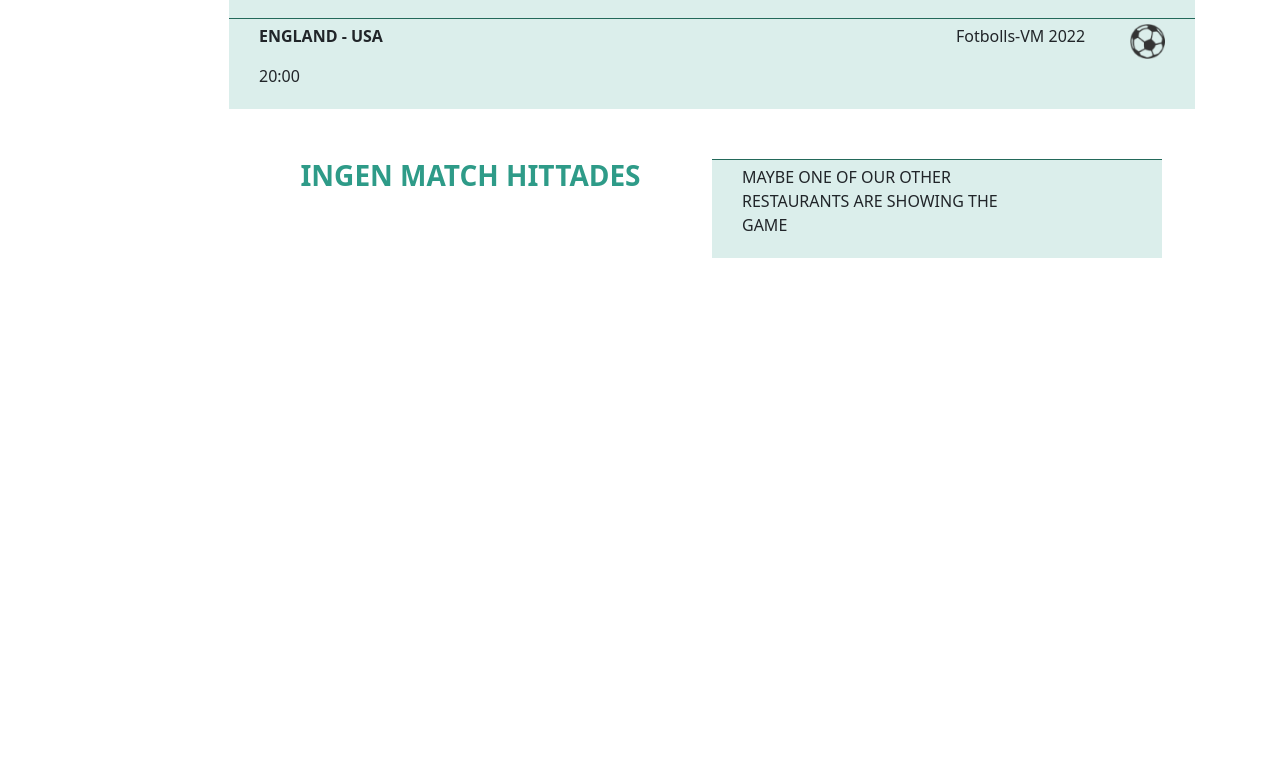
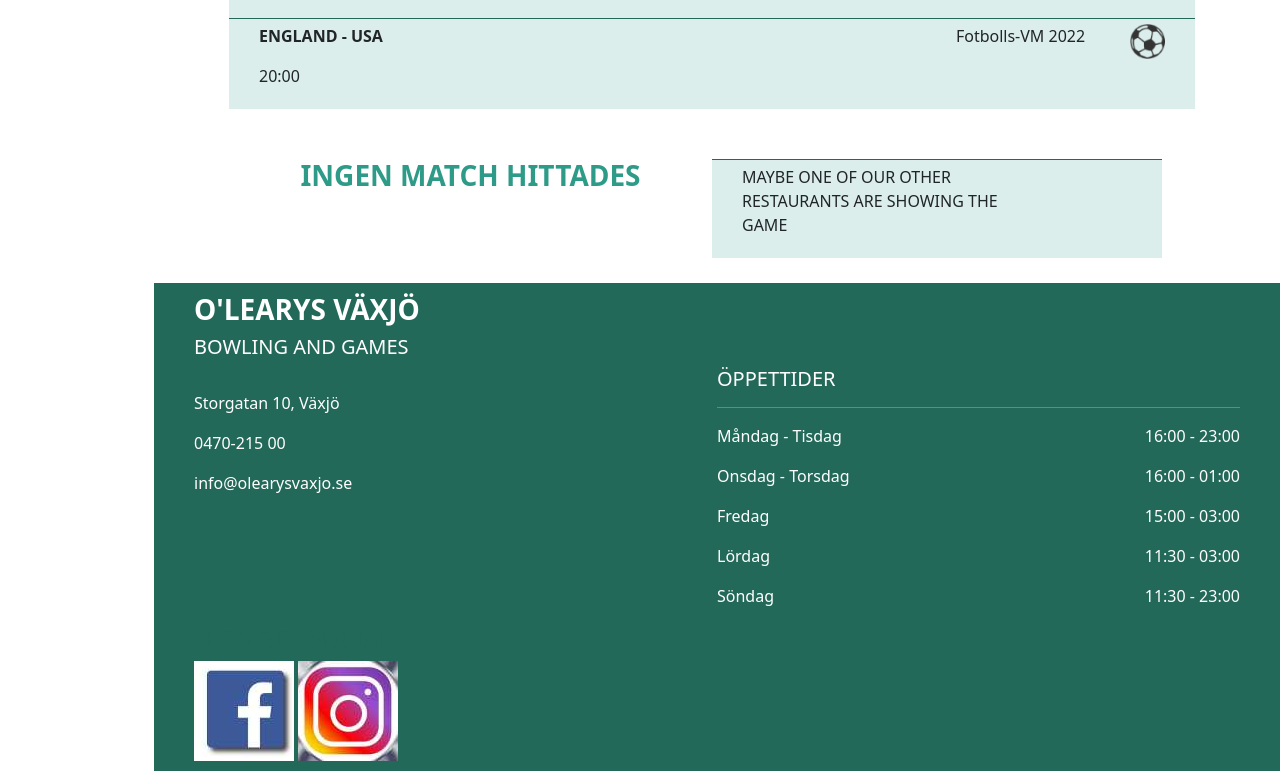
Before and after one commit to zimown/restaurantScreen, a plain HTML site: page sport.html in a window 1280 px wide. Shown: the part 1444-2215 px from the top of the page. Before the commit the page ends 1727 px from the top, so only its background shows below. Drawn offline with nearby package versions, Linux system fonts and the light colour scheme.

Commit message:
finished

```diff
--- a/sport.html
+++ b/sport.html
@@ -117,11 +117,36 @@
         </div>
 
     </main>
-    <section id="book">
+    <footer id="footer2">
+        <div>
+            <h3>O'LEARYS VÄXJÖ</h3>
+            <h5>BOWLING AND GAMES</h5>
+        </div>
+        <div></div>
 
-    </section>
+        <div id="contact"><br>
+            <p>Storgatan 10, Växjö</p>
+            <p>0470-215 00</p>
+            <p>info@olearysvaxjo.se</p>
+        </div>
+
+        <d id="open-hours">
+            <h5>ÖPPETTIDER</h5><hr>
+            <p class="time">16:00 - 23:00</p><p>Måndag - Tisdag</p>
+            <p class="time">16:00 - 01:00</p><p>Onsdag - Torsdag</p>
+            <p class="time">15:00 - 03:00</p><p>Fredag</p>
+            <p class="time">11:30 - 03:00</p><p>Lördag</p>
+            <p class="time">11:30 - 23:00</p><p>Söndag</p>
+        </d>
+
+        <div>
+            <h4>LET'S GET SOCIAL</h4>
+            <img src="img/facebook.jpg" alt="facebook">
+            <img src="img/instagram.jpg" alt="instagram">
+        </div>
 
 
+    </footer>
 
 </body>
 </html>
--- a/style.css
+++ b/style.css
@@ -10,7 +10,7 @@ body {
     grid-template-areas:
     " .    nav    nav  "
     " .   main  order "
-    " footer footer footer";
+    " footer footer footer ";
 }
 
 html h1 {
@@ -235,9 +235,15 @@ main img {
     padding: 10px 20px 0;
 }
 
-#call a, .edit, #abort {
+#makeCall, .edit, #abort {
     text-decoration: underline;
+    color: rgb(251, 219, 38);
 }
+
+#abort {
+    color: red;
+}
+
 
 .edit {
     color: black;
@@ -269,10 +275,17 @@ footer {
     grid-area: footer;
     display: grid;
     grid-template-columns: 1fr 1fr;
-
     padding: 10px 40px;
     background-color: #23695aff;
     color: #ffffffff;
+}
+
+#footer1 {
+    margin-right: 230px;
+}
+
+#footer2 {
+    margin-left: 154px;
 }
 
 .time {
```
Also changed, not shown: activities.html (+31 -0 lines), index.html (+1 -1 lines), script.js (+4 -9 lines), whatson.html (+1 -1 lines).
